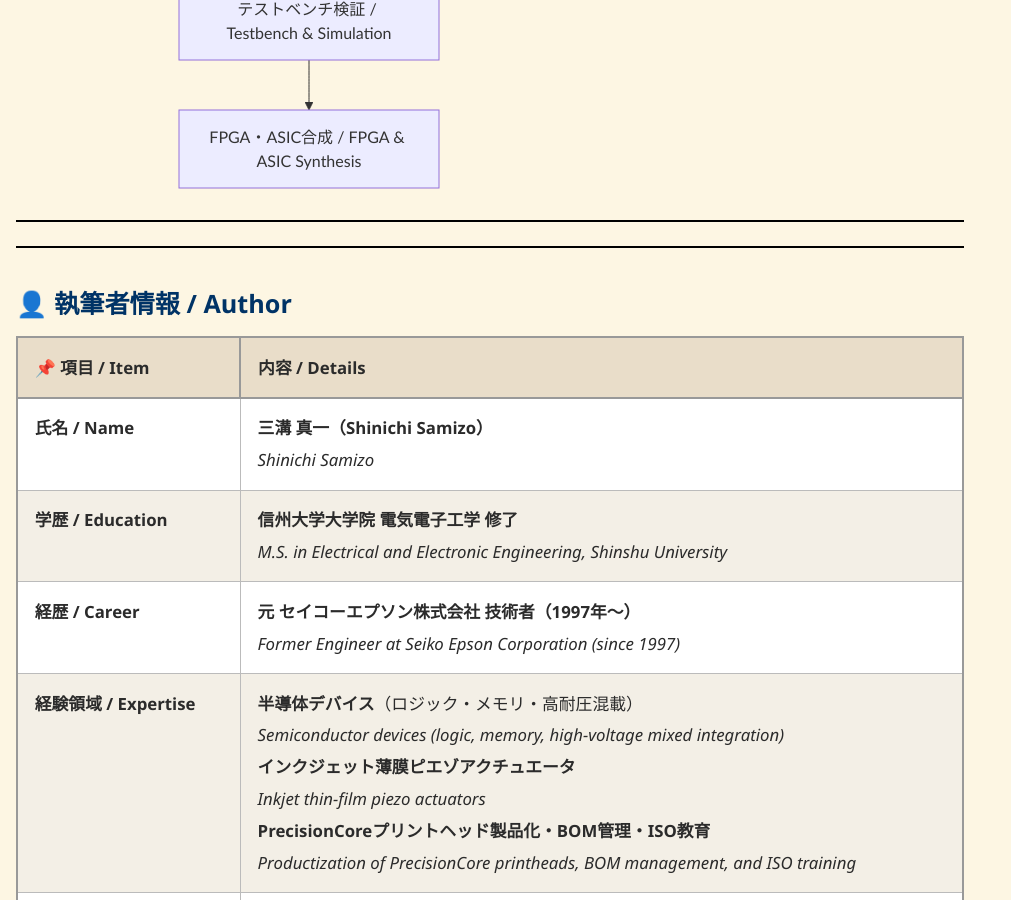
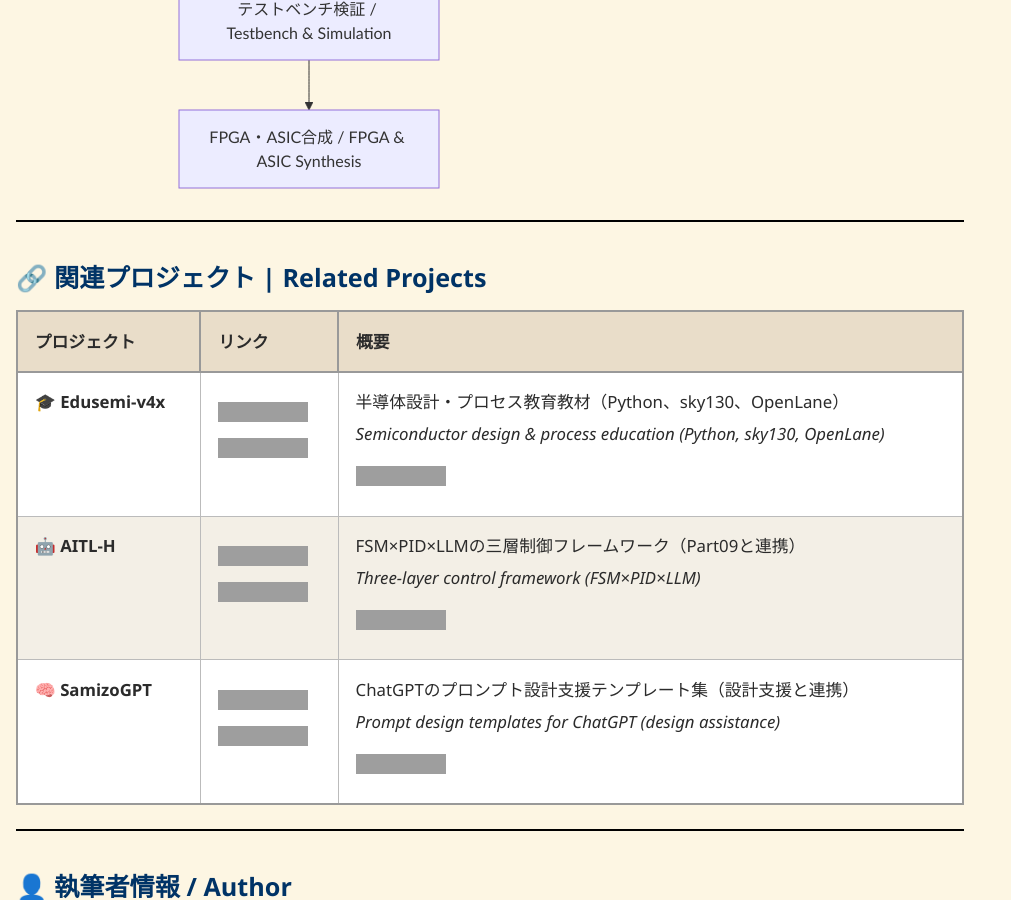
Before and after one commit to Samizo-AITL/EduController, a Jekyll site: the page built from index.md, in a window 1280 px wide and 900 px high, scrolled down 5937 px. Shown: the whole window, without its empty margins (0-1011 px from the left). Built offline with Jekyll 4.4.1, drawn with Linux system fonts in a browser that asks for light colours; grey boxes are pictures that could not be loaded.

Commit message:
Update index.md

```diff
--- a/index.md
+++ b/index.md
@@ -134,6 +134,13 @@
 
 ---
 
+## 🔗 **関連プロジェクト | Related Projects**
+
+| プロジェクト | リンク | 概要 |
+|--------------|--------|------|
+| 🎓 **Edusemi-v4x** | [![🌐 View Site](https://img.shields.io/badge/View-Site-brightgreen?logo=github)](https://samizo-aitl.github.io/Edusemi-v4x/) [![💻 View Repo](https://img.shields.io/badge/View-Repo-blue?logo=github)](https://github.com/Samizo-AITL/Edusemi-v4x) | 半導体設計・プロセス教育教材（Python、sky130、OpenLane）<br>*Semiconductor design & process education (Python, sky130, OpenLane)*<br>[![Hybrid License](https://img.shields.io/badge/license-Hybrid-blueviolet)](#-ライセンス--license) |
+| 🤖 **AITL-H** | [![🌐 View Site](https://img.shields.io/badge/View-Site-brightgreen?logo=github)](https://samizo-aitl.github.io/AITL-H/) [![💻 View Repo](https://img.shields.io/badge/View-Repo-blue?logo=github)](https://github.com/Samizo-AITL/AITL-H) | FSM×PID×LLMの三層制御フレームワーク（Part09と連携）<br>*Three-layer control framework (FSM×PID×LLM)*<br>[![Hybrid License](https://img.shields.io/badge/license-Hybrid-blueviolet)](#-ライセンス--license) |
+| 🧠 **SamizoGPT** | [![🌐 View Site](https://img.shields.io/badge/View-Site-brightgreen?logo=github)](https://samizo-aitl.github.io/SamizoGPT/) [![💻 View Repo](https://img.shields.io/badge/View-Repo-blue?logo=github)](https://github.com/Samizo-AITL/SamizoGPT) | ChatGPTのプロンプト設計支援テンプレート集（設計支援と連携）<br>*Prompt design templates for ChatGPT (design assistance)*<br>[![Hybrid License](https://img.shields.io/badge/license-Hybrid-blueviolet)](#-ライセンス--license) |
 
 ---
 
```
